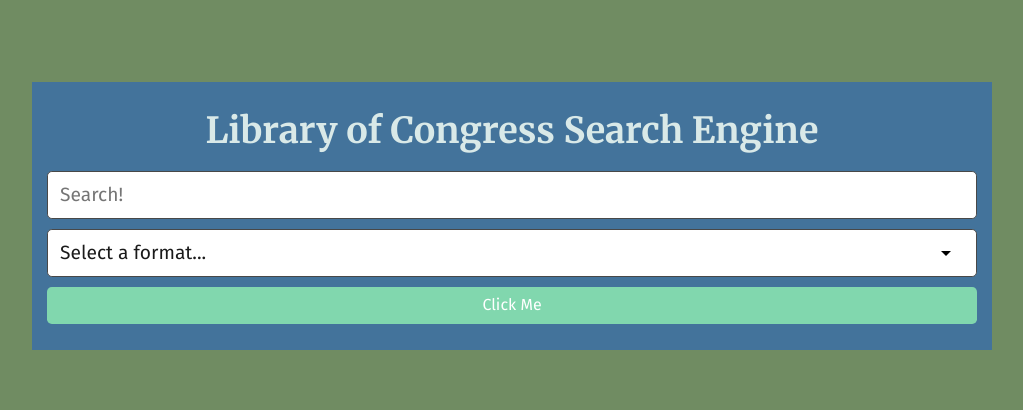
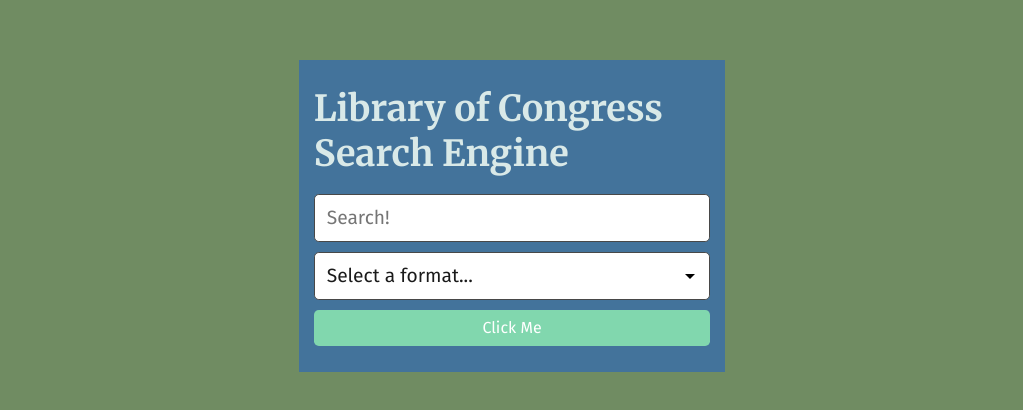
Before and after one commit to VsAnomons1/Library_Of_Congress_Search_Tool, a plain HTML site: page index.html in a window 1280 px wide. Shown: the part 184-594 px from the top of the page, without its empty margins (128-1151 px from the left). Drawn offline with nearby package versions, Linux system fonts and the light colour scheme.

Commit message:
Updated container size

```diff
--- a/index.html
+++ b/index.html
@@ -12,7 +12,7 @@
 </head>
 <body>
   <div class="flex-row align-center justify-center min-100-vh bg-primary">
-    <div class="col-12 col-md-9 flex-column align-center bg-dark p-5">
+    <div class="col-12 col-md-9 col-lg-4 flex-column align-center bg-dark p-5">
       <h1 class="text-light">Library of Congress Search Engine</h1>
       <form id="search-form" class="form w-100">
         <input id="search-input" class="form-input w-100" type="text" placeholder="Search!">
```
